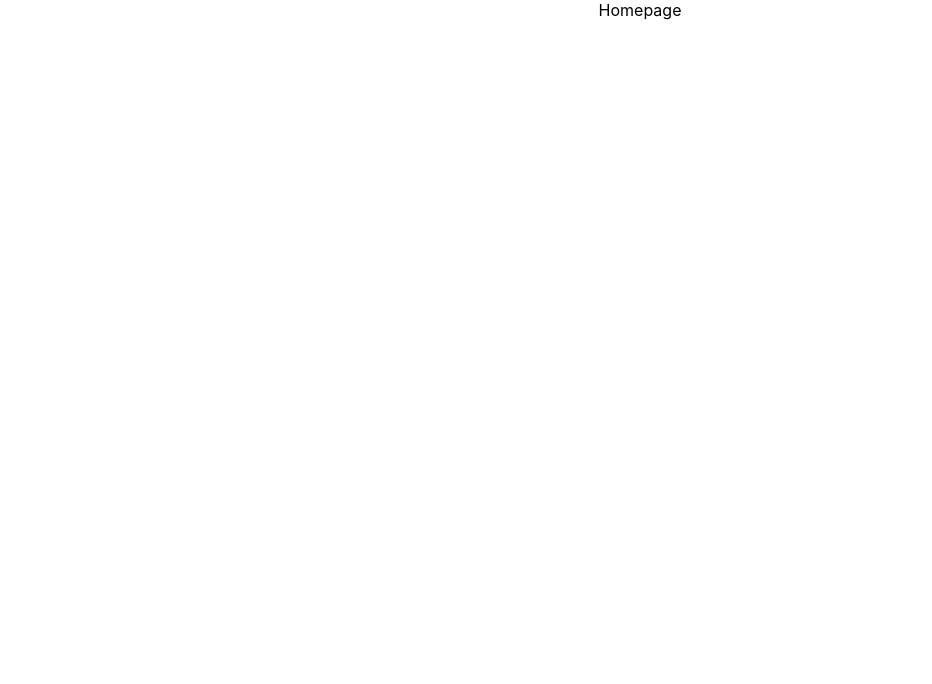
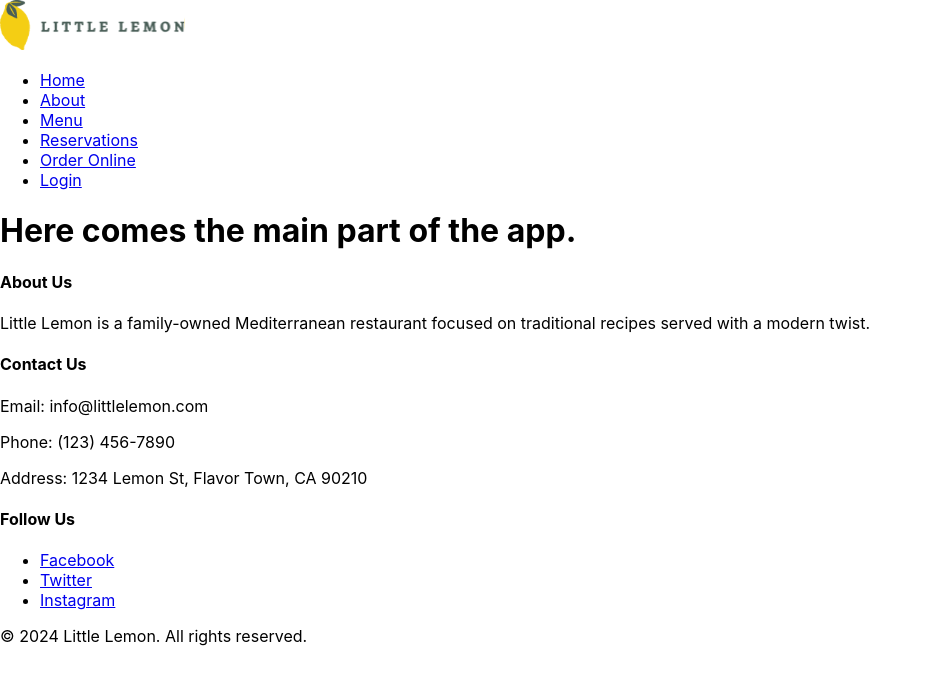
Before and after one commit to mischanvp/Capstone_Front_End, a React (Create React App) app in the folder app/: page / in a window 1280 px wide. Shown: the top 684 px of the page, without its empty margins (0-932 px from the left). Built offline with nearby package versions, Linux system fonts and the light colour scheme.

Commit message:
setting up bare bone structure with components and semantic tags

```diff
--- a/app/src/App.js
+++ b/app/src/App.js
@@ -1,10 +1,21 @@
 import './App.css';
+import Header from  './components/Header'
+import Nav from  './components/Nav'
+import Main from  './components/Main'
+import Footer from  './components/Footer'
 
 function App() {
   return (
-    <div className="App">
-      Homepage
-    </div>
+    <>
+    {/* Header section */}
+    <Header />
+    {/* Navigation section */}
+    <Nav />
+    {/* Main section */}
+    <Main />
+    {/* Footer section */}
+    <Footer />
+    </>
   );
 }
 
--- /dev/null
+++ b/app/src/components/Footer.js
@@ -0,0 +1,33 @@
+import React from 'react'
+
+function Footer() {
+    return (
+        <footer className="footer">
+        <div className="footer-section">
+          <h4>About Us</h4>
+          <p>
+            Little Lemon is a family-owned Mediterranean restaurant focused on traditional recipes served with a modern twist.
+          </p>
+        </div>
+        <div className="footer-section">
+          <h4>Contact Us</h4>
+          <p>Email: info@littlelemon.com</p>
+          <p>Phone: (123) 456-7890</p>
+          <p>Address: 1234 Lemon St, Flavor Town, CA 90210</p>
+        </div>
+        <div className="footer-section">
+          <h4>Follow Us</h4>
+          <ul className="social-media-list">
+            <li><a href="https://www.facebook.com">Facebook</a></li>
+            <li><a href="https://www.twitter.com">Twitter</a></li>
+            <li><a href="https://www.instagram.com">Instagram</a></li>
+          </ul>
+        </div>
+        <div className="footer-section">
+          <p>&copy; 2024 Little Lemon. All rights reserved.</p>
+        </div>
+      </footer>
+        )
+}
+
+export default Footer
--- /dev/null
+++ b/app/src/components/Header.js
@@ -0,0 +1,10 @@
+import React from 'react'
+import Logo from '../pics/Logo.svg'
+
+function Header() {
+    return (
+    <img src={Logo} alt="Little Lemon Logo" style={{ height: '50px' }} />
+    )
+}
+
+export default Header
--- /dev/null
+++ b/app/src/components/Main.js
@@ -0,0 +1,11 @@
+import React from 'react'
+
+function Main() {
+    return (
+    <h1>
+        Here comes the main part of the app.
+    </h1>
+        )
+}
+
+export default Main
--- /dev/null
+++ b/app/src/components/Nav.js
@@ -0,0 +1,16 @@
+import React from 'react'
+
+function Nav() {
+    return (
+    <ul>
+        <li><a href="#home">Home</a></li>
+        <li><a href="#About">About</a></li>
+        <li><a href="#Menu">Menu</a></li>
+        <li><a href="#Reservations">Reservations</a></li>
+        <li><a href="#OrderOnline">Order Online</a></li>
+        <li><a href="#Login">Login</a></li>
+    </ul>
+        )
+}
+
+export default Nav
```
Also changed, not shown: app/src/pics/Logo.svg (added).
